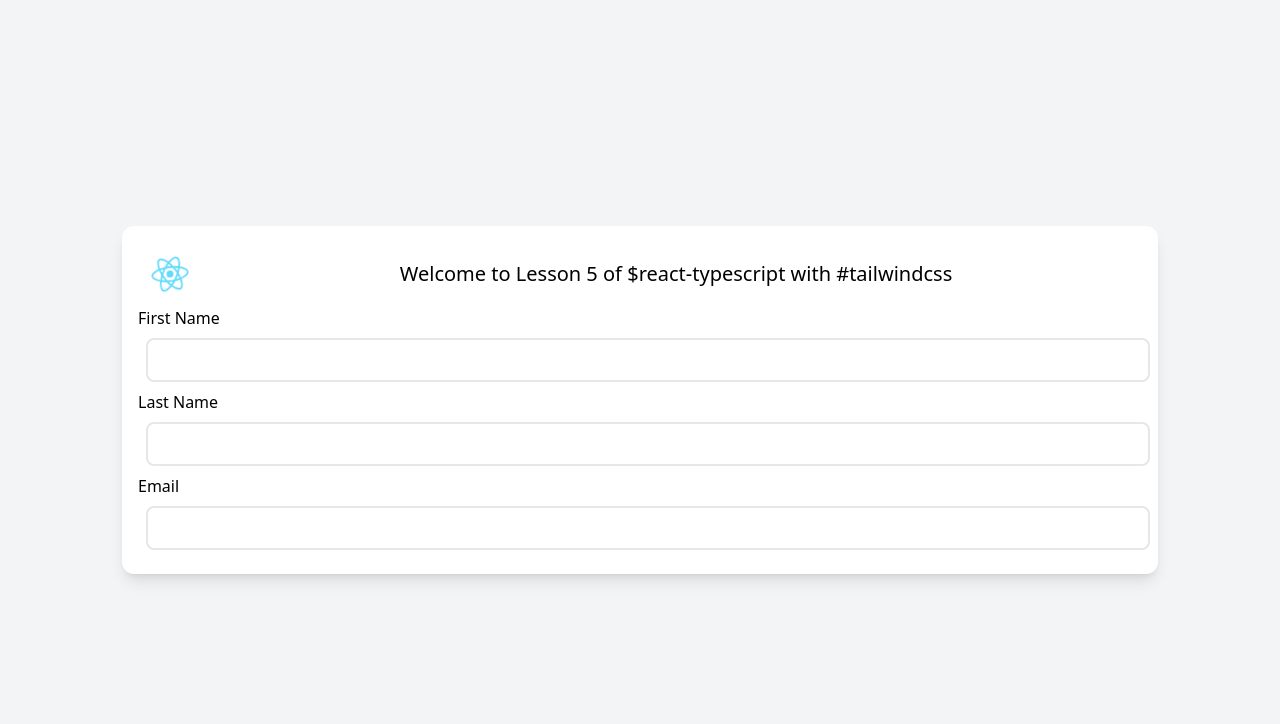
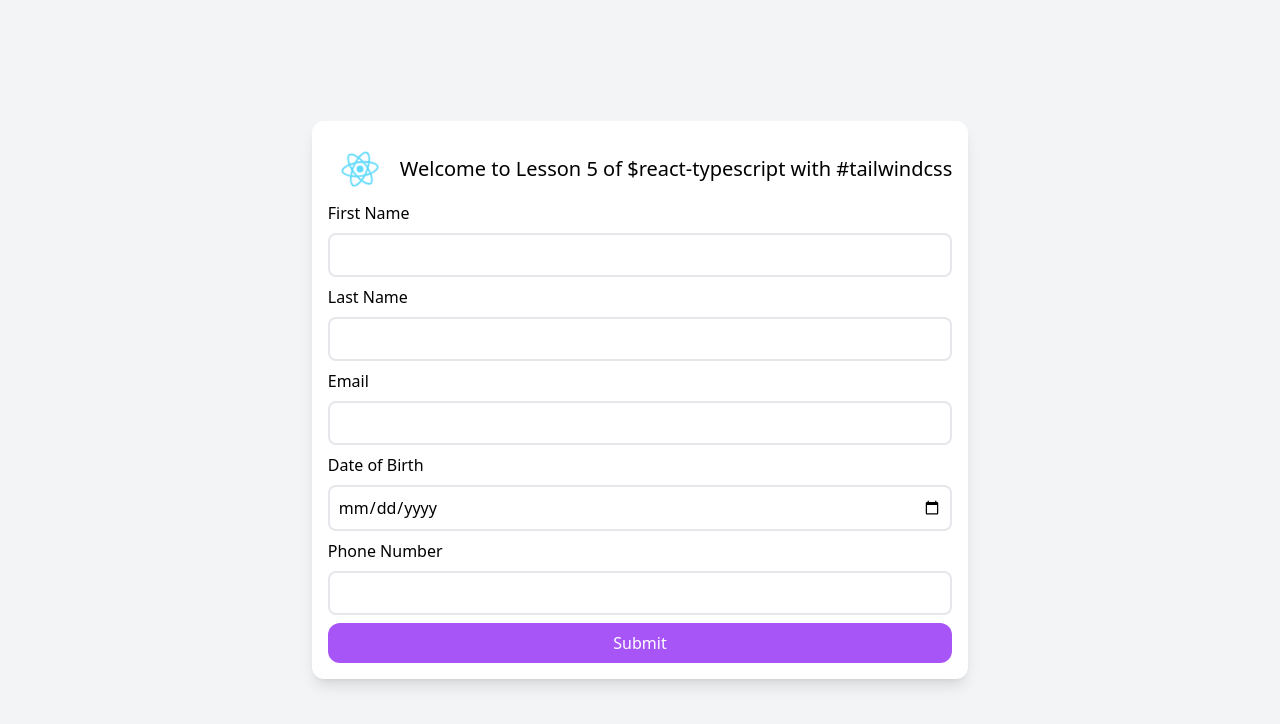
Before and after one commit to Aravind-Kannan/WD-301, a React (Create React App) app: page / in a window 1280 px wide. Shown: the top 724 px of the page. Built offline with nearby package versions, Linux system fonts and the light colour scheme.

Commit message:
Milestone: first draft

```diff
--- a/src/App.tsx
+++ b/src/App.tsx
@@ -1,11 +1,14 @@
 import React from "react";
 import Header from "./Header";
 import AppContainer from "./AppContainer";
+import InputContainer from "./InputContainer";
 
 const formFields = [
-  { id: 1, label: "First Name" },
-  { id: 2, label: "Last Name" },
-  { id: 3, label: "Email" },
+  { id: 1, label: "First Name", type: "text" },
+  { id: 2, label: "Last Name", type: "text" },
+  { id: 3, label: "Email", type: "email" },
+  { id: 4, label: "Date of Birth", type: "date" },
+  { id: 4, label: "Phone Number", type: "tel" },
 ];
 
 function App() {
@@ -14,14 +17,14 @@ function App() {
       <div className="mx-auto rounded-xl bg-white p-4 shadow-lg">
         <Header title="Welcome to Lesson 5 of $react-typescript with #tailwindcss" />
         {formFields.map((field) => (
-          <React.Fragment key={field.id}>
-            <label>{field.label}</label>
-            <input
-              type="text"
-              className="m-2 w-full rounded-lg border-2 border-gray-200 p-2"
-            />
-          </React.Fragment>
+          <InputContainer id={field.id} label={field.label} type={field.type} />
         ))}
+        <button
+          className="w-full rounded-xl bg-purple-500 p-2 text-white"
+          type="submit"
+        >
+          Submit
+        </button>
       </div>
     </AppContainer>
   );
--- /dev/null
+++ b/src/InputContainer.tsx
@@ -0,0 +1,17 @@
+import React from "react";
+
+export default function InputContainer(props: {
+  id: number;
+  label: string;
+  type: string;
+}) {
+  return (
+    <div key={props.id}>
+      <label>{props.label}</label>
+      <input
+        type={props.type}
+        className="my-2 w-full rounded-lg border-2 border-gray-200 p-2"
+      />
+    </div>
+  );
+}
```
